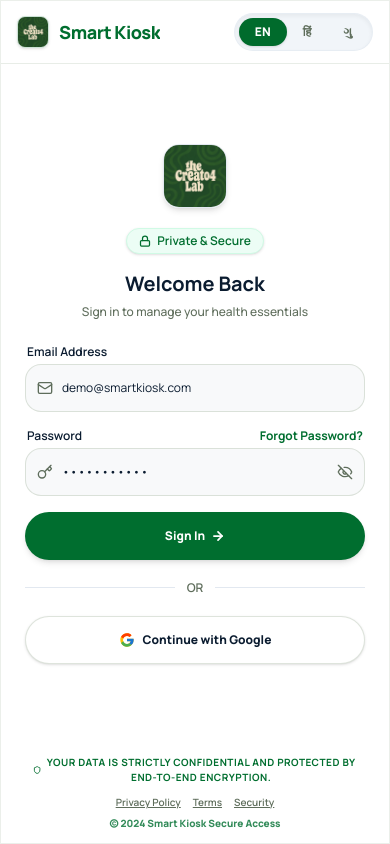
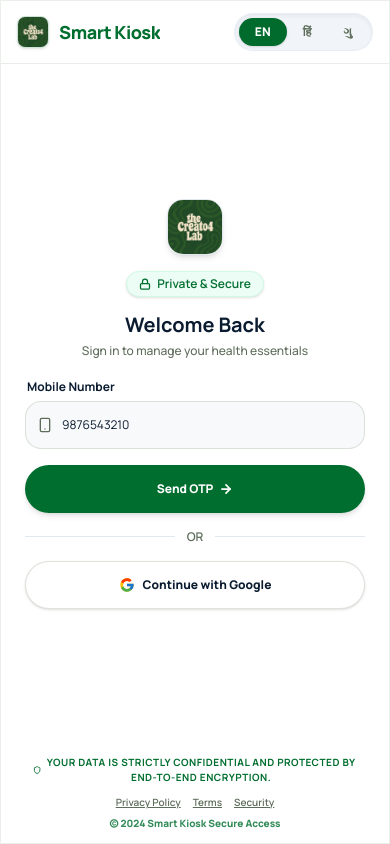
Before and after one commit to CHAUHANRUDRA24/KioskMobile, a React (Vite) app: page / in a window 390 px wide. Built offline with nearby package versions, Linux system fonts and the light colour scheme.

Commit message:
feat: implement mobile and OTP sign in flow and fix product toast popup icons

```diff
--- a/src/LoginScreen.tsx
+++ b/src/LoginScreen.tsx
@@ -1,13 +1,13 @@
-import React, { useState } from 'react';
+import React, { useState, useEffect } from 'react';
 import {
-  Mail,
-  Key,
-  Eye,
-  EyeOff,
+  Smartphone,
   ArrowRight,
   Lock,
-  Shield
+  Shield,
+  Edit2,
+  MessageSquare
 } from 'lucide-react';
+import { motion, AnimatePresence } from 'motion/react';
 import logoImg from './assets/creator_lab_logo.jpg';
 
 interface LoginScreenProps {
@@ -21,10 +21,13 @@
     privateSecure: "Private & Secure",
     welcome: "Welcome Back",
     subtitle: "Sign in to manage your health essentials",
-    emailLabel: "Email Address",
-    passwordLabel: "Password",
-    forgotPassword: "Forgot Password?",
-    signIn: "Sign In",
+    phoneLabel: "Mobile Number",
+    otpLabel: "Enter 6-Digit OTP",
+    sendOtp: "Send OTP",
+    resendOtp: "Resend OTP",
+    resendOtpIn: "Resend OTP in {seconds}s",
+    otpSentMsg: "OTP sent successfully to your mobile!",
+    signIn: "Verify & Sign In",
     or: "OR",
     google: "Continue with Google",
     trust: "Your data is strictly confidential and protected by end-to-end encryption.",
@@ -32,21 +35,23 @@
     terms: "Terms",
     security: "Security",
     copyright: "© 2024 Smart Kiosk Secure Access",
-    invalidCreds: "Invalid credentials. Please use: demo@smartkiosk.com / password123",
-    enterEmail: "Please enter your email address first.",
-    resetSent: "A password reset link has been sent to your email!",
-    emptyFields: "Please fill in all fields.",
+    invalidCreds: "Invalid OTP. For demo use Mobile: 9876543210 & OTP: 123456",
+    enterPhone: "Please enter a valid 10-digit mobile number.",
+    enterOtp: "Please enter the 6-digit OTP.",
     connectingGoogle: "Connecting with Google...",
-    signingIn: "Signing in..."
+    signingIn: "Sending OTP..."
   },
   hi: {
     privateSecure: "निजी और सुरक्षित",
     welcome: "वापसी पर स्वागत है",
     subtitle: "अपने स्वास्थ्य उत्पादों को प्रबंधित करने के लिए साइन इन करें",
-    emailLabel: "ईमेल पता",
-    passwordLabel: "पासवर्ड",
-    forgotPassword: "पासवर्ड भूल गए?",
-    signIn: "साइन इन करें",
+    phoneLabel: "मोबाइल नंबर",
+    otpLabel: "६-अंकीय ओटीपी दर्ज करें",
+    sendOtp: "ओटीपी भेजें",
+    resendOtp: "ओटीपी पुनः भेजें",
+    resendOtpIn: "{seconds}s में ओटीपी पुनः भेजें",
+    otpSentMsg: "आपके मोबाइल नंबर पर ओटीपी सफलतापूर्वक भेज दिया गया है!",
+    signIn: "सत्यापित करें और साइन इन करें",
     or: "अथवा",
     google: "गूगल के साथ जारी रखें",
     trust: "आपका डेटा पूरी तरह से गोपनीय है और एंड-टू-एंड एन्क्रिप्शन द्वारा सुरक्षित है।",
@@ -54,21 +59,23 @@
     terms: "सेवा की शर्तें",
     security: "सुरक्षा श्वेतपत्र",
     copyright: "© २०२४ स्मार्ट कियोस्क सुरक्षित पहुंच",
-    invalidCreds: "अमान्य क्रेडेंशियल। कृपया उपयोग करें: demo@smartkiosk.com / password123",
-    enterEmail: "कृपया पहले अपना ईमेल दर्ज करें।",
-    resetSent: "आपके ईमेल पर पासवर्ड रीसेट लिंक भेज दिया गया है!",
-    emptyFields: "कृपया सभी फ़ील्ड भरें।",
+    invalidCreds: "अमान्य विवरण। कृपया उपयोग करें: मोबाइल: 9876543210 और ओटीपी: 123456",
+    enterPhone: "कृपया एक वैध 10-अंकीय मोबाइल नंबर दर्ज करें।",
+    enterOtp: "कृपया 6-अंकीय ओटीपी दर्ज करें।",
     connectingGoogle: "गूगल से कनेक्ट किया जा रहा है...",
-    signingIn: "साइन इन हो रहा है..."
+    signingIn: "ओटीपी भेजा जा रहा है..."
   },
   gu: {
     privateSecure: "ખાનગી અને સુરક્ષિત",
     welcome: "આપનું સ્વાગત છે",
     subtitle: "તમારી સ્વાસ્થ્ય જરૂરિયાતોનું સંચાન કરવા માટે સાઇન ઇન કરો",
-    emailLabel: "ઈમેલ સરનામું",
-    passwordLabel: "પાસવર્ડ",
-    forgotPassword: "પાસવર્ડ ભૂલી ગયા છો?",
-    signIn: "સાઇન ઇન કરો",
+    phoneLabel: "મોબાઇલ નંબર",
+    otpLabel: "૬-આંકડાનો OTP દાખલ કરો",
+    sendOtp: "OTP મોકલો",
+    resendOtp: "OTP ફરીથી મોકલો",
+    resendOtpIn: "{seconds}s માં OTP ફરીથી મોકલો",
+    otpSentMsg: "તમારા મોબાઇલ નંબર પર OTP સફળતાપૂર્વક મોકલવામાં આવ્યો છે!",
+    signIn: "વેરિફાય કરો અને સાઇન ઇન કરો",
     or: "અથવા",
     google: "ગૂગલ સાથે ચાલુ રાખો",
     trust: "તમારો ડેટા સંપૂર્ણપણે ગુપ્ત છે અને એન્ડ-ટુ-એન્ડ એન્ક્રિપ્શન દ્વારા સુરક્ષિત છે.",
@@ -76,19 +83,20 @@
     terms: "સેવાની શરતો",
     security: "સુરક્ષા શ્વેતપત્ર",
     copyright: "© ૨૦૨૪ સ્માર્ટ કિઓસ્ક સુરક્ષિત ઍક્સેસ",
-    invalidCreds: "અમાન્ય ઓળખપત્રો. કૃપા કરીને ઉપયોગ કરો: demo@smartkiosk.com / password123",
-    enterEmail: "કૃપા કરીને પહેલા તમારો ઈમેલ દાખલ કરો.",
-    resetSent: "તમારા ઈમેલ પર પાસવર્ડ રીસેટ લિંક મોકલવામાં આવી છે!",
-    emptyFields: "કૃપા કરીને બધી વિગતો ભરો.",
+    invalidCreds: "અમાન્ય ઓળખપત્રો. કૃપા કરીને ઉપયોગ કરો: મોબાઇલ: 9876543210 અને OTP: 123456",
+    enterPhone: "કૃપા કરીને માન્ય 10-આંકડાનો મોબાઇલ નંબર દાખલ કરો.",
+    enterOtp: "કૃપા કરીને 6-આંકડાનો OTP દાખલ કરો.",
     connectingGoogle: "ગૂગલ સાથે કનેક્ટ થઈ રહ્યું છે...",
-    signingIn: "સાઇન ઇન થઈ રહ્યું છે..."
+    signingIn: "OTP મોકલી રહ્યું છે..."
   }
 };
 
 export const LoginScreen: React.FC<LoginScreenProps> = ({ lang, setLang, onLoginSuccess }) => {
-  const [email, setEmail] = useState('demo@smartkiosk.com');
-  const [password, setPassword] = useState('password123');
-  const [showPassword, setShowPassword] = useState(false);
+  const [phoneNumber, setPhoneNumber] = useState('9876543210');
+  const [otp, setOtp] = useState('');
+  const [otpSent, setOtpSent] = useState(false);
+  const [timer, setTimer] = useState(0);
+  const [isSending, setIsSending] = useState(false);
   const [statusMsg, setStatusMsg] = useState<string | null>(null);
   const [statusIsError, setStatusIsError] = useState(true);
 
@@ -96,18 +104,65 @@
     return LOGIN_TRANSLATIONS[lang]?.[key] || LOGIN_TRANSLATIONS.en[key];
   };
 
+  // OTP Countdown Timer Effect
+  useEffect(() => {
+    let interval: any;
+    if (timer > 0) {
+      interval = setInterval(() => {
+        setTimer(prev => prev - 1);
+      }, 1000);
+    }
+    return () => clearInterval(interval);
+  }, [timer]);
+
+  const handleSendOtp = (e?: React.FormEvent) => {
+    if (e) e.preventDefault();
+    setStatusMsg(null);
+
+    const cleanPhone = phoneNumber.trim().replace(/\D/g, '');
+    if (cleanPhone.length !== 10) {
+      setStatusMsg(t('enterPhone'));
+      setStatusIsError(true);
+      return;
+    }
+
+    setIsSending(true);
+    // Simulate sending OTP API call
+    setTimeout(() => {
+      setIsSending(false);
+      setOtpSent(true);
+      setTimer(30);
+      setStatusMsg(t('otpSentMsg'));
+      setStatusIsError(false);
+    }, 1000);
+  };
+
   const handleSubmit = (e: React.FormEvent) => {
     e.preventDefault();
     setStatusMsg(null);
 
-    const trimmedEmail = email.trim();
-    if (!trimmedEmail || !password) {
-      setStatusMsg(t('emptyFields'));
+    if (!otpSent) {
+      handleSendOtp();
+      return;
+    }
+
+    const cleanPhone = phoneNumber.trim().replace(/\D/g, '');
+    const cleanOtp = otp.trim().replace(/\D/g, '');
+
+    if (cleanPhone.length !== 10) {
+      setStatusMsg(t('enterPhone'));
       setStatusIsError(true);
       return;
     }
 
-    if (trimmedEmail === 'demo@smartkiosk.com' && password === 'password123') {
+    if (cleanOtp.length !== 6) {
+      setStatusMsg(t('enterOtp'));
+      setStatusIsError(true);
+      return;
+    }
+
+    // Verify credentials (demo mode: 9876543210 and 123456)
+    if (cleanPhone === '9876543210' && cleanOtp === '123456') {
       setStatusMsg(t('signingIn'));
       setStatusIsError(false);
       setTimeout(() => {
@@ -117,21 +172,6 @@
       setStatusMsg(t('invalidCreds'));
       setStatusIsError(true);
     }
-  };
-
-  const handleForgotPassword = (e: React.MouseEvent) => {
-    e.preventDefault();
-    setStatusMsg(null);
-
-    const trimmedEmail = email.trim();
-    if (!trimmedEmail) {
-      setStatusMsg(t('enterEmail'));
-      setStatusIsError(true);
-      return;
-    }
-
-    setStatusMsg(t('resetSent'));
-    setStatusIsError(false);
   };
 
   const handleGoogleLogin = () => {
@@ -159,6 +199,7 @@
         </div>
         <div className="flex bg-slate-100 rounded-full p-1 border border-slate-200/60 shadow-inner">
           <button
+            type="button"
             onClick={() => setLang('en')}
             className={`px-4 py-1.5 text-xs font-extrabold rounded-full transition-all cursor-pointer ${
               lang === 'en' ? 'bg-[#006b2c] text-white shadow-sm' : 'text-[#5e6d5b] hover:text-[#0b1c30]'
@@ -167,6 +208,7 @@
             EN
           </button>
           <button
+            type="button"
             onClick={() => setLang('hi')}
             className={`px-4 py-1.5 text-xs font-extrabold rounded-full transition-all cursor-pointer ${
               lang === 'hi' ? 'bg-[#006b2c] text-white shadow-sm' : 'text-[#5e6d5b] hover:text-[#0b1c30]'
@@ -175,6 +217,7 @@
             हिं
           </button>
           <button
+            type="button"
             onClick={() => setLang('gu')}
             className={`px-4 py-1.5 text-xs font-extrabold rounded-full transition-all cursor-pointer ${
               lang === 'gu' ? 'bg-[#006b2c] text-white shadow-sm' : 'text-[#5e6d5b] hover:text-[#0b1c30]'
@@ -186,19 +229,19 @@
       </header>
 
       {/* Main Content */}
-      <main className="flex-grow flex flex-col justify-center px-6 py-4">
+      <main className="flex-grow flex flex-col justify-center px-6 py-5">
         <div className="w-full max-w-sm mx-auto">
           {/* Logo centered */}
-          <div className="flex justify-center mb-5">
+          <div className="flex justify-center mb-4 shrink-0">
             <img
               src={logoImg}
               alt="Creator Lab Logo"
-              className="w-16 h-16 rounded-2xl object-cover shadow-md border border-slate-200"
+              className="w-14 h-14 rounded-2xl object-cover shadow-md border border-slate-200"
             />
           </div>
 
           {/* Badge */}
-          <div className="flex justify-center mb-4">
+          <div className="flex justify-center mb-3.5 shrink-0">
             <span className="inline-flex items-center gap-1.5 px-3 py-1 rounded-full bg-emerald-50 text-[#006e2f] border border-emerald-100 font-semibold text-xs shadow-sm">
               <Lock size={12} className="stroke-[2.5]" />
               <span>{t('privateSecure')}</span>
@@ -206,72 +249,98 @@
           </div>
 
           {/* Headings */}
-          <div className="text-center mb-6">
-            <h2 className="font-sans font-bold text-xl text-[#0b1c30] mb-1.5">{t('welcome')}</h2>
+          <div className="text-center mb-5 shrink-0">
+            <h2 className="font-sans font-bold text-xl text-[#0b1c30] mb-1">{t('welcome')}</h2>
             <p className="text-xs text-[#5e6d5b] font-medium">{t('subtitle')}</p>
           </div>
 
           {/* Form */}
           <form onSubmit={handleSubmit} className="space-y-4">
-            {/* Email Field */}
-            <div className="space-y-1">
-              <label className="font-semibold text-xs text-[#0b1c30] block pl-0.5" htmlFor="email">
-                {t('emailLabel')}
+            {/* Mobile Number Field */}
+            <div className="space-y-1.5">
+              <label className="font-bold text-xs text-[#0b1c30] block pl-0.5" htmlFor="phone">
+                {t('phoneLabel')}
               </label>
-              <div className="relative">
+              <div className="relative flex items-center">
                 <span className="absolute inset-y-0 left-0 flex items-center pl-3 text-[#5e6d5b] pointer-events-none">
-                  <Mail size={16} />
+                  <Smartphone size={16} />
                 </span>
                 <input
-                  className="w-full min-h-[48px] pl-9 pr-4 bg-[#f8f9fa] border border-[#bdcaba]/50 rounded-2xl text-xs text-[#0b1c30] placeholder:text-slate-400 focus:border-[#006e2f] focus:ring-1 focus:ring-[#006e2f] transition-all outline-none"
-                  id="email"
-                  name="email"
-                  placeholder="name@example.com"
-                  type="email"
-                  value={email}
-                  onChange={(e) => setEmail(e.target.value)}
+                  className={`w-full min-h-[48px] pl-9 pr-12 bg-[#f8f9fa] border border-[#bdcaba]/50 rounded-2xl text-xs text-[#0b1c30] placeholder:text-slate-400 focus:border-[#006e2f] focus:ring-1 focus:ring-[#006e2f] transition-all outline-none ${
+                    otpSent ? 'opacity-70 font-semibold cursor-not-allowed bg-slate-100' : ''
+                  }`}
+                  id="phone"
+                  name="phone"
+                  placeholder="Enter 10-digit number"
+                  type="tel"
+                  maxLength={10}
+                  disabled={otpSent}
+                  value={phoneNumber}
+                  onChange={(e) => setPhoneNumber(e.target.value.replace(/\D/g, ''))}
                 />
+                {otpSent && (
+                  <button
+                    type="button"
+                    onClick={() => {
+                      setOtpSent(false);
+                      setOtp('');
+                      setStatusMsg(null);
+                    }}
+                    className="absolute right-3 flex items-center justify-center p-1.5 text-[#006e2f] hover:bg-emerald-50 rounded-full transition-colors cursor-pointer"
+                    title="Edit Phone Number"
+                  >
+                    <Edit2 size={14} className="stroke-[2.5]" />
+                  </button>
+                )}
               </div>
             </div>
 
-            {/* Password Field */}
-            <div className="space-y-1">
+            {/* OTP Field with Animation */}
+            <AnimatePresence>
+              {otpSent && (
+                <motion.div
+                  initial={{ opacity: 0, height: 0, y: -10 }}
+                  animate={{ opacity: 1, height: 'auto', y: 0 }}
+                  exit={{ opacity: 0, height: 0, y: -10 }}
+                  transition={{ duration: 0.25 }}
+                  className="space-y-1.5 overflow-hidden"
+                >
                   <div className="flex justify-between items-center px-0.5">
-                <label className="font-semibold text-xs text-[#0b1c30] block" htmlFor="password">
-                  {t('passwordLabel')}
+                    <label className="font-bold text-xs text-[#0b1c30] block pl-0.5" htmlFor="otp">
+                      {t('otpLabel')}
                     </label>
-                <a
-                  id="forgot-password-link"
-                  className="font-bold text-xs text-[#006e2f] hover:text-[#005321] transition-colors"
-                  href="#"
-                  onClick={handleForgotPassword}
+                    {timer > 0 ? (
+                      <span className="text-[10px] font-bold text-slate-400">
+                        {t('resendOtpIn').replace('{seconds}', timer.toString())}
+                      </span>
+                    ) : (
+                      <button
+                        type="button"
+                        onClick={() => handleSendOtp()}
+                        className="font-bold text-[11px] text-[#006e2f] hover:text-[#005321] transition-colors cursor-pointer underline"
                       >
-                  {t('forgotPassword')}
-                </a>
+                        {t('resendOtp')}
+                      </button>
+                    )}
                   </div>
                   <div className="relative">
                     <span className="absolute inset-y-0 left-0 flex items-center pl-3 text-[#5e6d5b] pointer-events-none">
-                  <Key size={16} />
+                      <MessageSquare size={16} />
                     </span>
                     <input
-                  className="w-full min-h-[48px] pl-9 pr-10 bg-[#f8f9fa] border border-[#bdcaba]/50 rounded-2xl text-xs text-[#0b1c30] placeholder:text-slate-400 focus:border-[#006e2f] focus:ring-1 focus:ring-[#006e2f] transition-all outline-none"
-                  id="password"
-                  name="password"
-                  placeholder="••••••••"
-                  type={showPassword ? 'text' : 'password'}
-                  value={password}
-                  onChange={(e) => setPassword(e.target.value)}
+                      className="w-full min-h-[48px] pl-9 pr-4 bg-[#f8f9fa] border border-[#bdcaba]/50 rounded-2xl text-xs text-[#0b1c30] placeholder:text-slate-400 focus:border-[#006e2f] focus:ring-1 focus:ring-[#006e2f] transition-all outline-none font-mono tracking-widest text-center"
+                      id="otp"
+                      name="otp"
+                      placeholder="••••••"
+                      type="text"
+                      maxLength={6}
+                      value={otp}
+                      onChange={(e) => setOtp(e.target.value.replace(/\D/g, ''))}
                     />
-                <button
-                  aria-label="Toggle password visibility"
-                  className="absolute inset-y-0 right-0 flex items-center pr-3 text-[#5e6d5b] hover:text-[#0b1c30] transition-colors cursor-pointer"
-                  type="button"
-                  onClick={() => setShowPassword(!showPassword)}
-                >
-                  {showPassword ? <Eye size={16} /> : <EyeOff size={16} />}
-                </button>
                   </div>
-            </div>
+                </motion.div>
+              )}
+            </AnimatePresence>
 
             {/* Status Alert */}
             {statusMsg && (
@@ -284,18 +353,19 @@
               </div>
             )}
 
-            {/* Sign In Button */}
+            {/* Submit Button */}
             <button
-              className="w-full min-h-[48px] bg-[#006e2f] hover:bg-[#005321] text-white font-extrabold text-xs rounded-full shadow-md active:scale-[0.98] transition-all flex items-center justify-center gap-1.5 cursor-pointer"
+              className="w-full min-h-[48px] bg-[#006e2f] hover:bg-[#005321] text-white font-extrabold text-xs rounded-full shadow-md active:scale-[0.98] transition-all flex items-center justify-center gap-1.5 cursor-pointer disabled:opacity-50"
               type="submit"
+              disabled={isSending}
             >
-              <span>{t('signIn')}</span>
+              <span>{isSending ? t('signingIn') : (otpSent ? t('signIn') : t('sendOtp'))}</span>
               <ArrowRight size={14} className="stroke-[3]" />
             </button>
           </form>
 
           {/* Divider */}
-          <div className="flex items-center gap-3 my-5">
+          <div className="flex items-center gap-3 my-4 shrink-0">
             <div className="flex-grow h-px bg-slate-200"></div>
             <span className="font-semibold text-xs text-[#5e6d5b]">{t('or')}</span>
             <div className="flex-grow h-px bg-slate-200"></div>
@@ -304,7 +374,7 @@
           {/* Google Auth */}
           <button
             id="google-btn"
-            className="w-full min-h-[48px] bg-white border border-[#bdcaba]/50 hover:border-slate-300 hover:bg-[#f8f9fa] text-[#0b1c30] font-extrabold text-xs rounded-full shadow-sm transition-all flex items-center justify-center gap-2 cursor-pointer"
+            className="w-full min-h-[48px] bg-white border border-[#bdcaba]/50 hover:border-slate-300 hover:bg-[#f8f9fa] text-[#0b1c30] font-extrabold text-xs rounded-full shadow-sm transition-all flex items-center justify-center gap-2 cursor-pointer shrink-0"
             type="button"
             onClick={handleGoogleLogin}
           >
```
Also changed, not shown: src/App.tsx (+10 -2 lines). Lines whose indentation alone changed are shown as unchanged.
